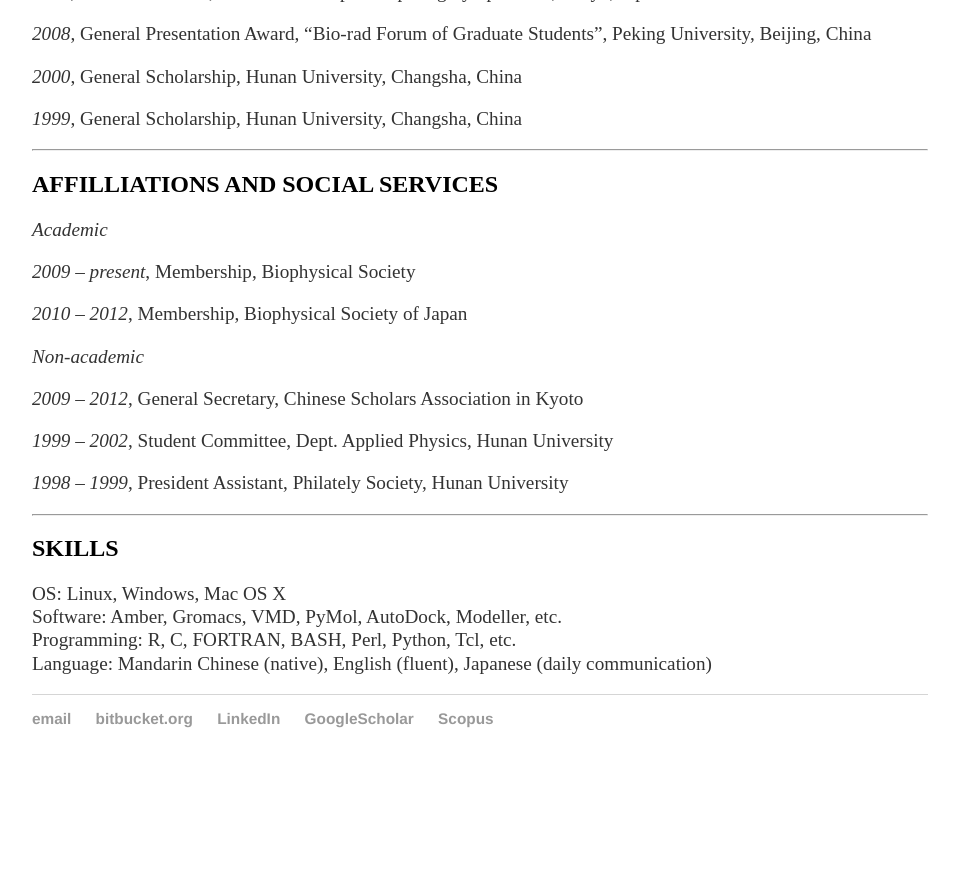
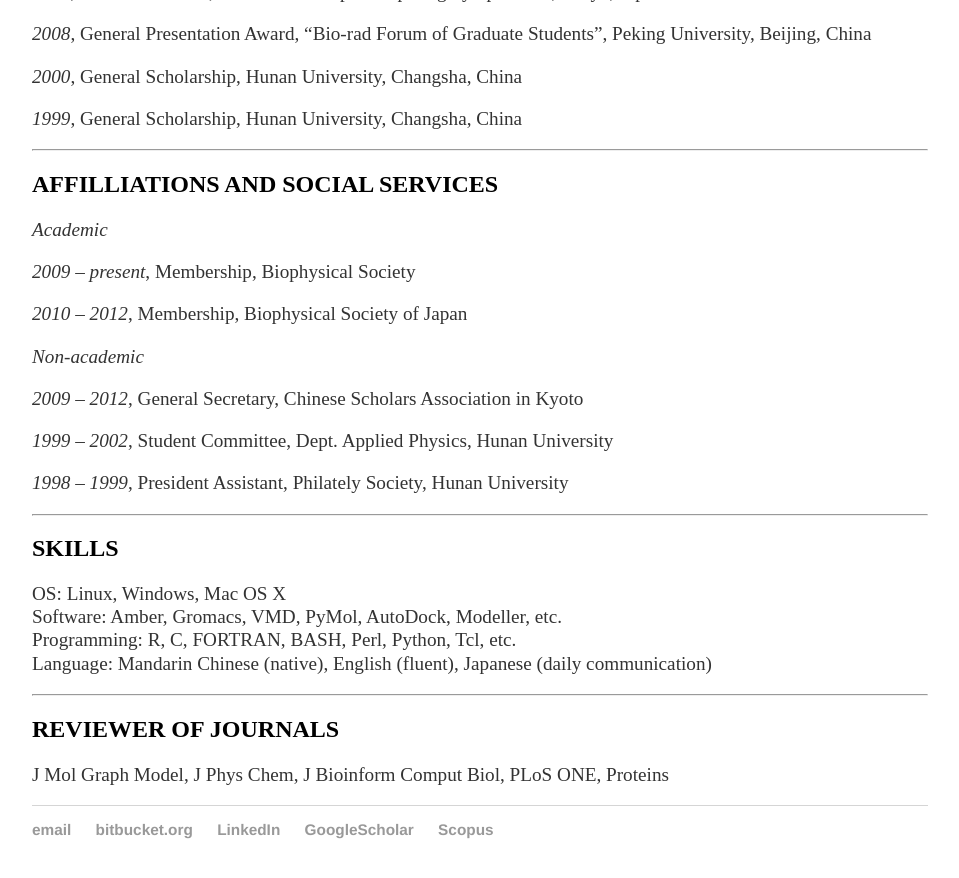
Before and after one commit to xinqyao/xinqyao.github.io, a Jekyll site: the page built from cv/index.md, in a window 1280 px wide and 900 px high, scrolled down 1377 px. Shown: the top 878 px of the window, without its empty margins (160-1119 px from the left). Built offline with Jekyll 4.4.1, drawn with Linux system fonts in a browser that asks for light colours; before the commit the page ends 2166 px from its top, so only the background shows below that.

Commit message:
Update index.md

```diff
--- a/cv/index.md
+++ b/cv/index.md
@@ -64,3 +64,8 @@
 Software: Amber, Gromacs, VMD, PyMol, AutoDock, Modeller, etc. <br>
 Programming: R, C, FORTRAN, BASH, Perl, Python, Tcl, etc. <br>
 Language: Mandarin Chinese (native), English (fluent), Japanese (daily communication)
+
+---
+
+## REVIEWER OF JOURNALS
+J Mol Graph Model, J Phys Chem, J Bioinform Comput Biol, PLoS ONE, Proteins
```
